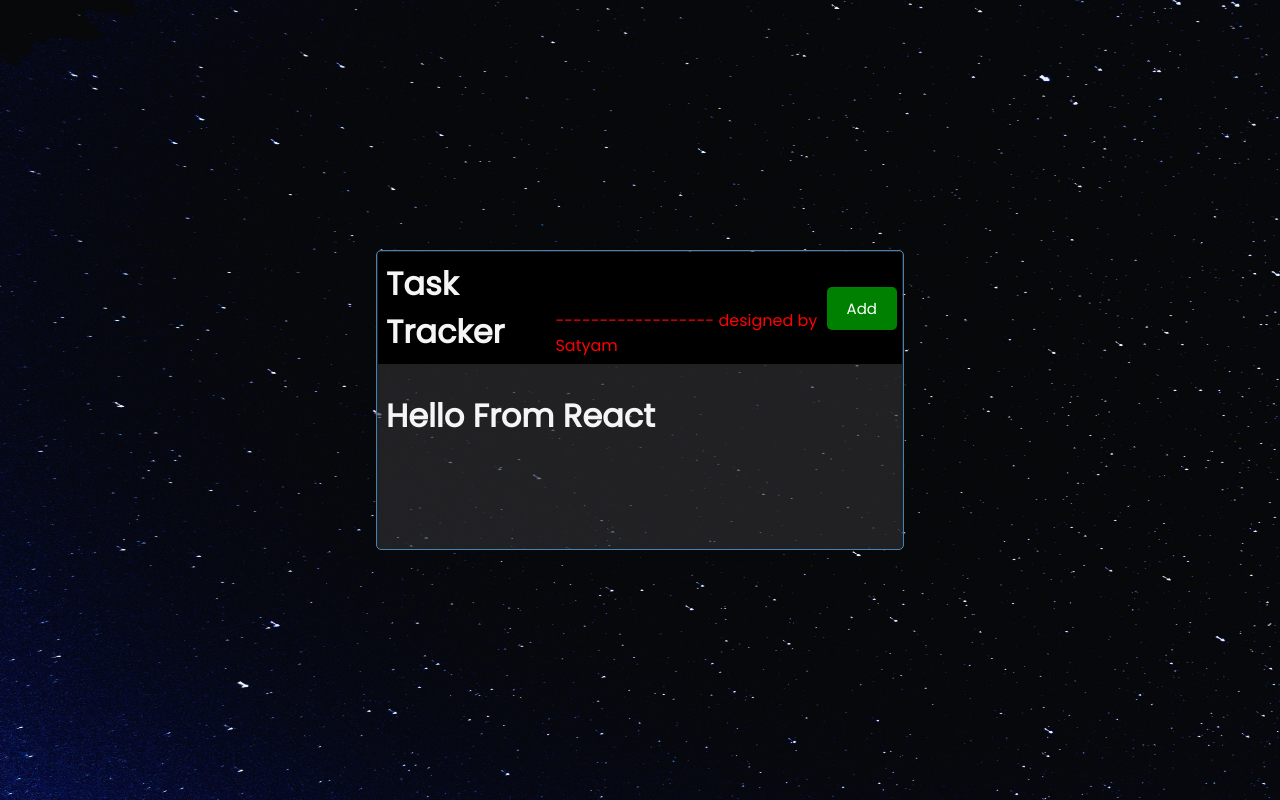
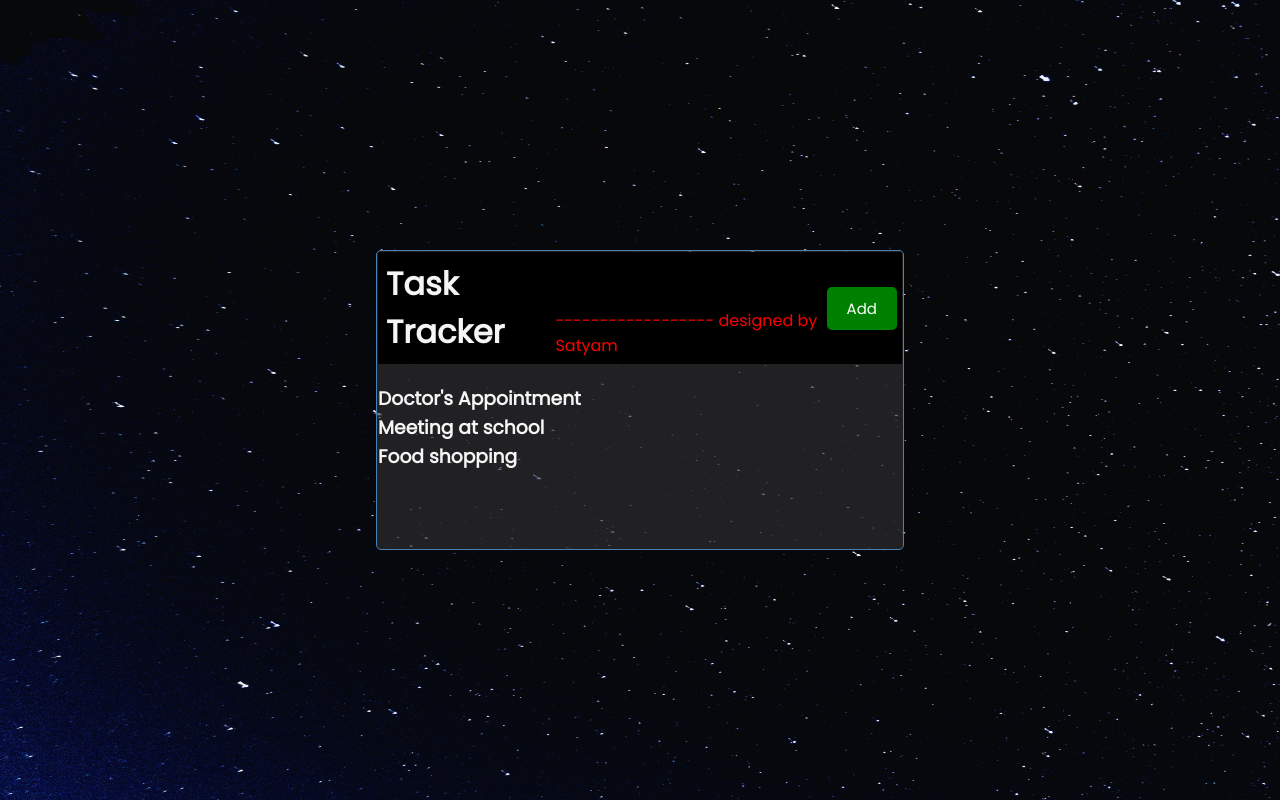
Before and after one commit to mrsatyam/react-tutorial, a React (Create React App) app: page / in a window 1280 px wide. Built offline with nearby package versions, Linux system fonts and the light colour scheme.

Commit message:
Adding Tasks component to show the tasks using list

```diff
--- a/src/App.js
+++ b/src/App.js
@@ -1,11 +1,12 @@
 import Header from "./components/Header";
+import Tasks from "./components/Tasks";
 
 function App() {
 
   return (
     <div className="container">
       <Header className='header' title='Task Tracker' devName="Satyam" > </Header>
-      <h1> Hello From React</h1>
+      <Tasks> </Tasks>
     </div>
   );
 }
--- /dev/null
+++ b/src/components/Tasks.js
@@ -0,0 +1,30 @@
+const Tasks = () => {
+  const tasks = [
+    {
+      id:1,
+      text: "Doctor's Appointment",
+      day: 'Feb 5th a 2:30 pm',
+      reminder:true
+    },
+    {
+      id:2,
+      text: "Meeting at school",
+      day: 'Feb 6th a 1:30 pm',
+      reminder:true
+    },
+    {
+      id:3,
+      text: "Food shopping",
+      day: 'Feb 5th a 2:30 pm',
+      reminder:false
+    }
+  ];
+  return (
+
+    <>
+      {tasks.map(task => <h3> {task.text} </h3>)}
+    </>
+  );
+}
+
+export default Tasks;
```
